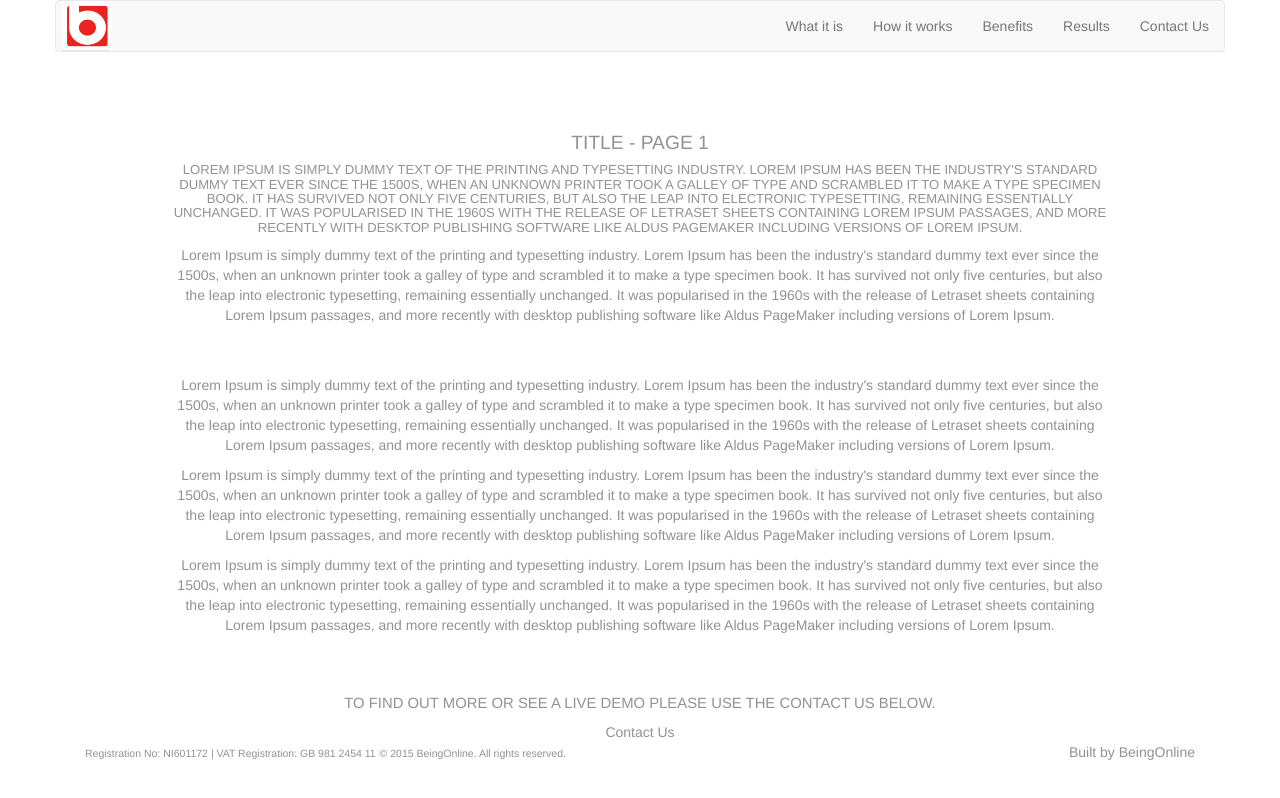
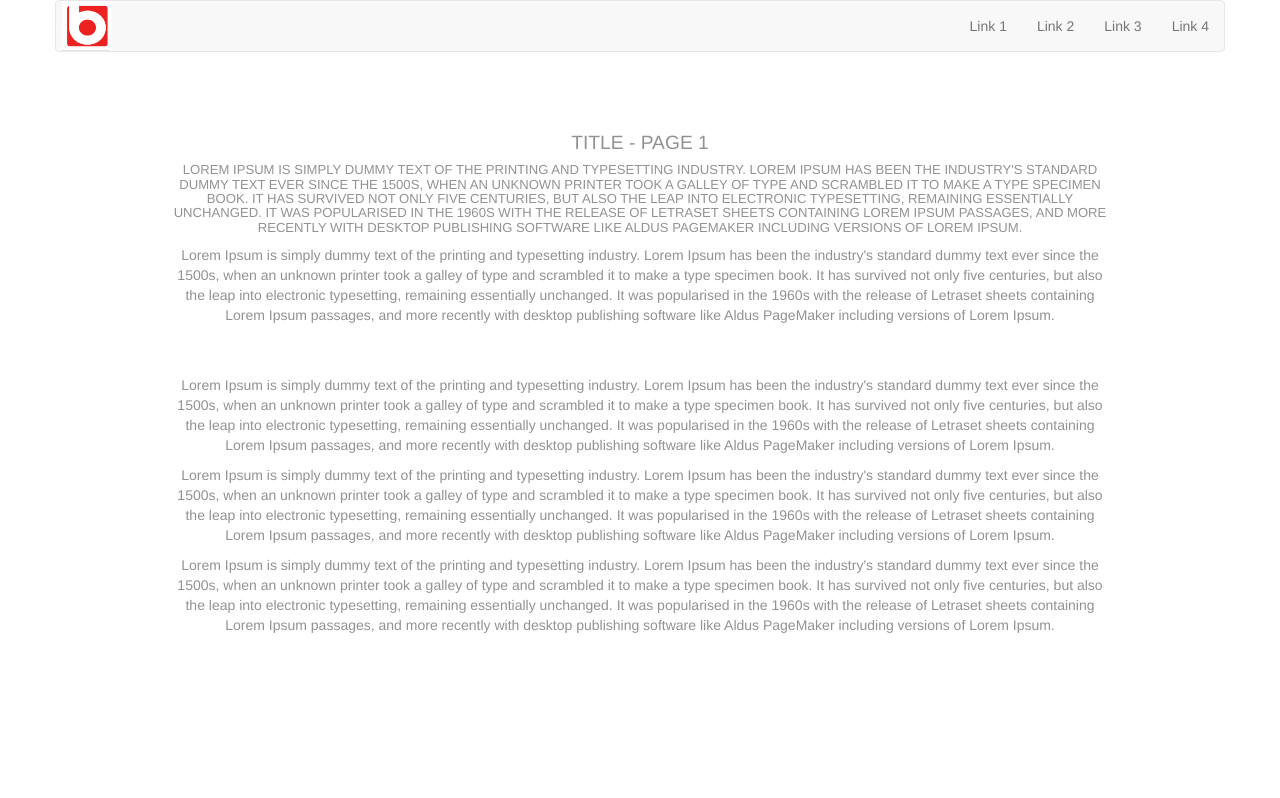
Before and after one commit to fu8ar/starter-project, a website: page index.html in a window 1280 px wide. Drawn offline with Linux system fonts and the light colour scheme.

Commit message:
making the overall starter project more generic

```diff
--- a/index.html
+++ b/index.html
@@ -64,12 +64,6 @@
   -->
 
   <header id="main-nav">
-      <nav id="top-nav" role="top-navigation">
-        <div class="container">
-          <div class="row">
-          </div>
-        </div>
-      </nav>
     <div class="container">
       <div class="row">
         <nav class="navbar navbar-default" role="navigation">
@@ -87,11 +81,10 @@
             <!-- Collect the nav links, forms, and other content for toggling -->
             <div id="scrollspy" class="collapse navbar-collapse navbar-ex1-collapse">
                 <ul class="nav navbar-nav navbar-right">
-                    <li class="scroll-links"><a href="index2.html" class="first">What it is</a></li>
-                    <li class="scroll-links"><a href="#how-it-works">How it works</a></li>
-                    <li class="scroll-links"><a href="#benefits">Benefits</a></li>
-                    <li class="scroll-links"><a href="#results">Results</a></li>
-                    <li class="hidden-sm"><a class="contact-btn" href="mailto:hello@beingonline.com">Contact Us</a></li>
+                  <li><a href="#">Link 1</a></li>
+                  <li><a href="#">Link 2</a></li>
+                  <li><a href="#">Link 3</a></li>
+                  <li><a href="#">Link 4</a></li>
                 </ul>
             </div><!-- /.navbar-collapse -->
         </nav>
@@ -137,22 +130,8 @@
 
     <footer>
         <div class="container center">
-          <div class="col-sm-8 col-sm-offset-2">
-            <h4>To find out more or see a live demo please use the contact us below.</h4>
-            <a class="button yellow" href="mailto:hello@beingoline.co.uk">Contact Us</a>
+
         </div>
-        </div>
-        <section id="gravity" class="black-section">
-            <div class="container">
-              <div class="col-sm-9">
-                <small>Registration No: NI601172 | VAT Registration: GB 981 2454 11</small>
-                <small>© 2015 BeingOnline. All rights reserved.</small>
-              </div>
-              <div class="col-sm-3 right">
-                <a href="http://beingonline.co.uk">Built by BeingOnline</a>
-              </div>
-            </div>
-        </section>
     </footer>
 
     <!-- jQuery & Bootstrap Libraries -->
--- a/sass/_main.scss
+++ b/sass/_main.scss
@@ -1,10 +1,3 @@
-// Mobile size  			- 0 and 479px
-// Mobile landscape size  	- 480 and 767px 	- @include breakpoint(mobile)  {}
-// Tablet size  			- 768px and 991px 	- @include breakpoint(tablet)  {}
-// Website size 			- 992px and 1199px 	- @include breakpoint(website) {}
-// Large size  				- 1220px and 1439 	- @include breakpoint(large)   {}
-// ExLarge size 			- 1440px and above 	- @include breakpoint(exlarge) {}
-
 /* Assigning box model */
 *,
 *:after,
@@ -140,7 +133,10 @@ form{
 /* Main */
 section{
 	article{
-		margin: 40px auto;
+		margin: 20px auto;
+		@include breakpoint(tablet){
+			margin: 40px auto;
+		}
 	}
 }
 
```
Also changed, not shown: sass/_mixins.scss (+7 -0 lines), README.md, stylesheets/app.css. Lines whose indentation alone changed are shown as unchanged.
